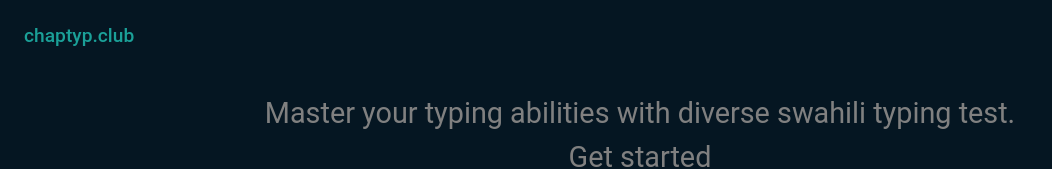
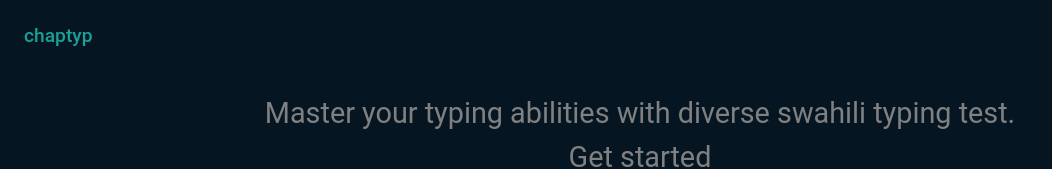
Before and after one commit to astrojose/chaptype, a React (Create React App) app: page / in a window 1280 px wide. Shown: the top 169 px of the page, without its empty margins (0-1052 px from the left). Built offline with nearby package versions, Linux system fonts and the light colour scheme.

Commit message:
update navbar.js

```diff
--- a/src/components/navbar.js
+++ b/src/components/navbar.js
@@ -6,7 +6,7 @@ const Navbar = () => {
     return (
         <div className="top-nav">
             <div className="logo">
-                <NavLink to='/' className='primary'>chaptyp.club</NavLink>
+                <NavLink to='/' className='primary'>chaptyp</NavLink>
             </div>
 
             <nav className="nav">
```
